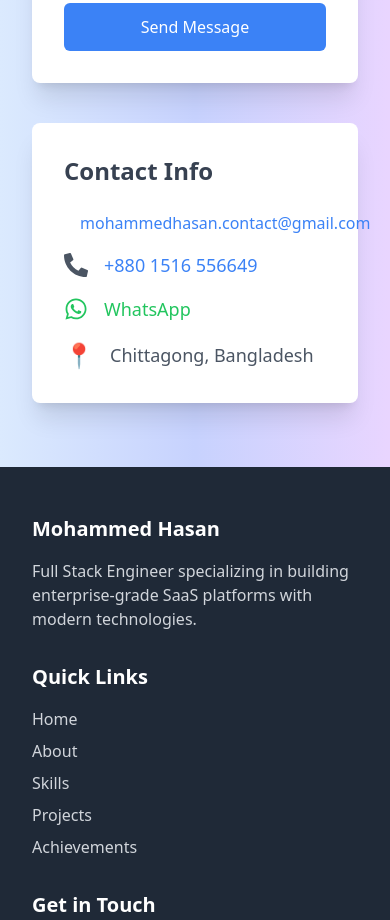
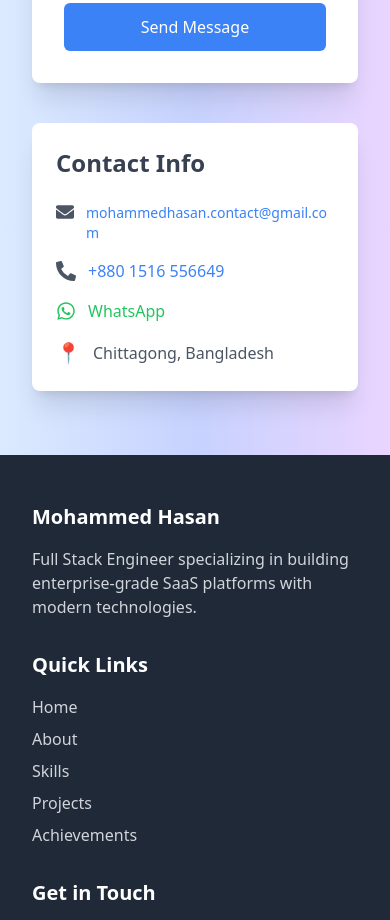
Before and after one commit to mdhasanshuvo/my-portfolio, a React (Vite) app: page / in a window 390 px wide. Shown: the part 8660-9580 px from the top of the page. Built offline with nearby package versions, Linux system fonts and the light colour scheme.

Commit message:
alignment of email fixed

```diff
--- a/src/components/Contact.jsx
+++ b/src/components/Contact.jsx
@@ -115,37 +115,37 @@ const Contact = () => {
 
           {/* Contact Information */}
           <motion.div
-            className="bg-white p-8 rounded-lg shadow-xl"
+            className="bg-white p-6 sm:p-8 rounded-lg shadow-xl"
             whileHover={{ opacity: 0.9 }}
           >
             <h3 className="text-2xl font-semibold text-gray-700 mb-6">Contact Info</h3>
-            <ul className="space-y-4">
-              <li className="flex items-center">
-                <FaEnvelope className="text-2xl mr-4 text-gray-600" />
-                <a href="mailto:mohammedhasan.contact@gmail.com" className="sm:text-lg text-blue-500 hover:underline text-base">
+            <ul className="space-y-4 sm:space-y-6">
+              <li className="flex items-start sm:items-center gap-3 sm:gap-4">
+                <FaEnvelope className="text-lg sm:text-2xl flex-shrink-0 text-gray-600 sm:mt-0" />
+                <a href="mailto:mohammedhasan.contact@gmail.com" className="text-sm sm:text-lg text-blue-500 hover:underline break-all">
                   mohammedhasan.contact@gmail.com
                 </a>
               </li>
-              <li className="flex items-center">
-                <FaPhoneAlt className="text-2xl mr-4 text-gray-600" />
-                <a href="tel:+8801516556649" className="text-lg text-blue-500 hover:underline">
+              <li className="flex items-center gap-3 sm:gap-4">
+                <FaPhoneAlt className="text-xl sm:text-2xl flex-shrink-0 text-gray-600" />
+                <a href="tel:+8801516556649" className="text-base sm:text-lg text-blue-500 hover:underline">
                   +880 1516 556649
                 </a>
               </li>
-              <li className="flex items-center">
-                <FaWhatsapp className="text-2xl mr-4 text-green-500" />
+              <li className="flex items-center gap-3 sm:gap-4">
+                <FaWhatsapp className="text-xl sm:text-2xl flex-shrink-0 text-green-500" />
                 <a
                   href="https://wa.me/8801309735145"
                   target="_blank"
                   rel="noopener noreferrer"
-                  className="text-lg text-green-500 hover:underline"
+                  className="text-base sm:text-lg text-green-500 hover:underline"
                 >
                   WhatsApp
                 </a>
               </li>
-              <li className="flex items-center">
-                <span className="text-2xl mr-4">📍</span>
-                <span className="text-lg text-gray-600">Chittagong, Bangladesh</span>
+              <li className="flex items-center gap-3 sm:gap-4">
+                <span className="text-xl sm:text-2xl flex-shrink-0">📍</span>
+                <span className="text-base sm:text-lg text-gray-600">Chittagong, Bangladesh</span>
               </li>
             </ul>
           </motion.div>
```
